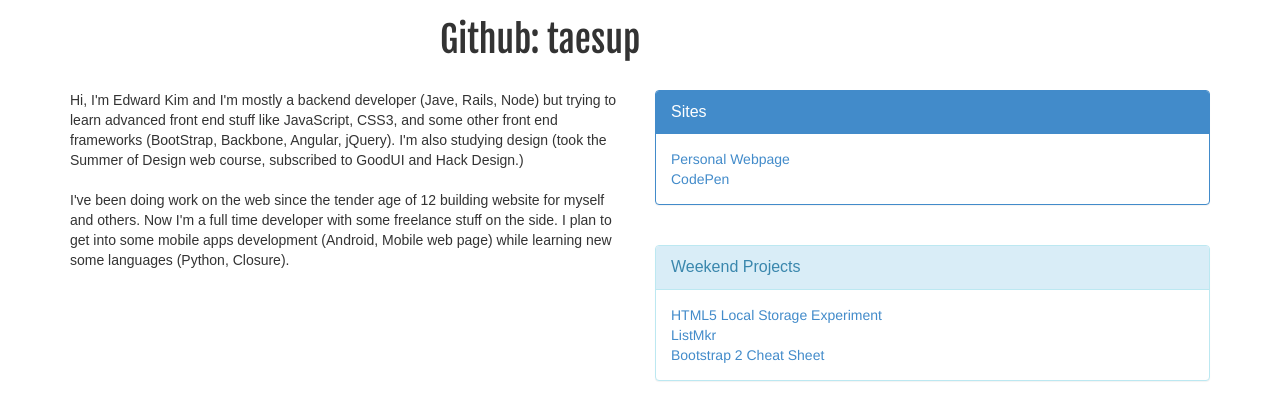
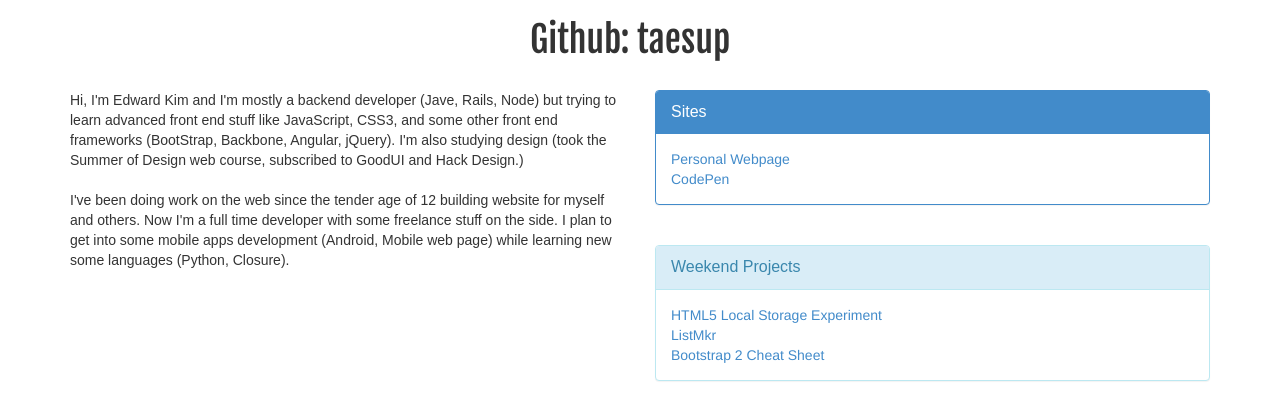
Before and after one commit to taesup/taesup.github.io, a plain HTML site: page index.html in a window 1280 px wide. Drawn offline with nearby package versions, Linux system fonts and the light colour scheme; a web font is replaced by a local one.

Commit message:
fixed title centering issue

```diff
--- a/index.html
+++ b/index.html
@@ -18,7 +18,7 @@
 
 <body>
   <div class="container">
-    <div class="title set_width">
+    <div class="title">
       <h1 class="title_font">Github: taesup</h1>
     </div>
   </div>
```
